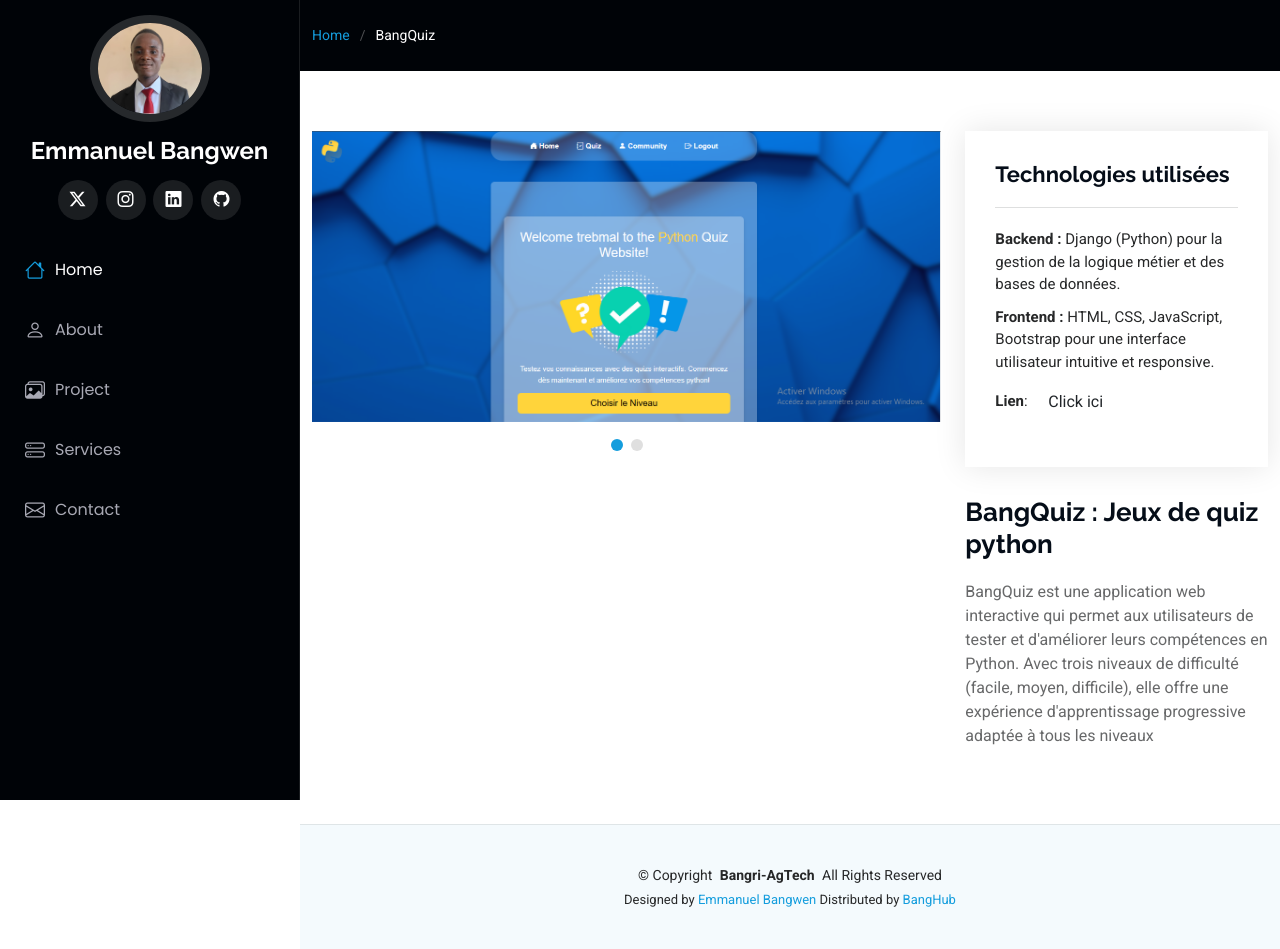
After one commit to EmmanuelBANGWEN/Portfolio, a Django app: page /services/bangquiz in a window 1280 px wide. The commit adds this page. Run offline with Django 3.2, Linux system fonts and the light colour scheme; some libraries are stand-ins or nearby versions.

Commit message:
bangquiz

```diff
--- /dev/null
+++ b/Base/templates/bangquiz.html
@@ -0,0 +1,93 @@
+{% extends 'base.html' %}
+{% load static %}
+
+{% block content %}
+
+
+<main class="main">
+
+  <!-- Page Title -->
+  <div class="page-title dark-background">
+    <div class="container d-lg-flex justify-content-between align-items-center">
+      <nav class="breadcrumbs">
+        <ol>
+          <li><a href="{% url 'home' %}">Home</a></li>
+          <li class="current">BangQuiz</li>
+        </ol>
+      </nav>
+    </div>
+  </div><!-- End Page Title -->
+
+  <!-- Portfolio Details Section -->
+  <section id="portfolio-details" class="portfolio-details section">
+
+    <div class="container" data-aos="fade-up" data-aos-delay="100">
+
+      <div class="row gy-4">
+
+        <div class="col-lg-8">
+          <div class="portfolio-details-slider swiper init-swiper">
+
+            <script type="application/json" class="swiper-config">
+              {
+                "loop": true,
+                "speed": 600,
+                "autoplay": {
+                  "delay": 5000
+                },
+                "slidesPerView": "auto",
+                "pagination": {
+                  "el": ".swiper-pagination",
+                  "type": "bullets",
+                  "clickable": true
+                }
+              }
+            </script>
+
+            <div class="swiper-wrapper align-items-center">
+
+              <div class="swiper-slide">
+                <img src="{% static 'assets/img/bangquiz.png' %}" class="img-fluid" alt="">
+              </div>
+
+              <div class="swiper-slide">
+                <img src="{% static 'assets/img/bangquiz1.png' %}" class="img-fluid" alt="">
+              </div>
+
+
+
+            </div>
+            <div class="swiper-pagination"></div>
+          </div>
+        </div>
+
+        <div class="col-lg-4">
+          <div class="portfolio-info" data-aos="fade-up" data-aos-delay="200">
+            <h3>Technologies utilisées</h3>
+            <ul>
+              <li><strong>Backend :</strong> Django (Python) pour la gestion de la logique métier et des bases de données.</li>
+              <li><strong>Frontend :</strong> HTML, CSS, JavaScript, Bootstrap pour une interface utilisateur intuitive et responsive.</li>
+
+                <li><strong>Lien</strong>: <a href="https://bangquiz.onrender.com/" target="_blank" class="btn mx-1 m-top">Click ici</a></li>
+            </ul>
+          </div>
+          <div class="portfolio-description" data-aos="fade-up" data-aos-delay="300">
+            <h2>BangQuiz : Jeux de quiz python</h2>
+            <p>
+                BangQuiz est une application web interactive qui permet aux utilisateurs de tester et d'améliorer leurs compétences en Python. Avec trois niveaux de difficulté (facile, moyen, difficile),
+                elle offre une expérience d'apprentissage progressive adaptée à tous les niveaux
+            </p>
+          </div>
+        </div>
+
+      </div>
+
+    </div>
+
+  </section><!-- /Portfolio Details Section -->
+
+</main>
+
+
+
+{% endblock content %}
--- a/Base/urls.py
+++ b/Base/urls.py
@@ -17,6 +17,8 @@ urlpatterns=[
     path('services/bangri',views.bangri, name = 'bangri'),
     path('services/bangpig',views.bangpig, name = 'bangpig'),
     path('services/zbang',views.zbang, name = 'zbang'),
+    path('services/bangquiz',views.bangquiz, name = 'bangquiz'),
+
     path('ebook/optimisationia',views.optimisation, name = 'optimisation'),
     path('ebook/bigdata',views.bigdata, name = 'bigdata'),
     path('ebook/nutritionia',views.nutrition, name = 'nutrition'),
--- a/Base/views.py
+++ b/Base/views.py
@@ -72,6 +72,9 @@ def bangpig(request):
 def zbang(request):
     return render(request, 'zbang.html')
 
+def bangquiz(request):
+    return render(request, 'bangquiz.html')
+
 def optimisation(request):
     return render(request, 'optimisation.html')
 
```
Also changed, not shown: Base/templates/index.html (+17 -5 lines), db.sqlite3, static/assets/img/bangquiz.PNG (added), static/assets/img/bangquiz1.PNG (added).
